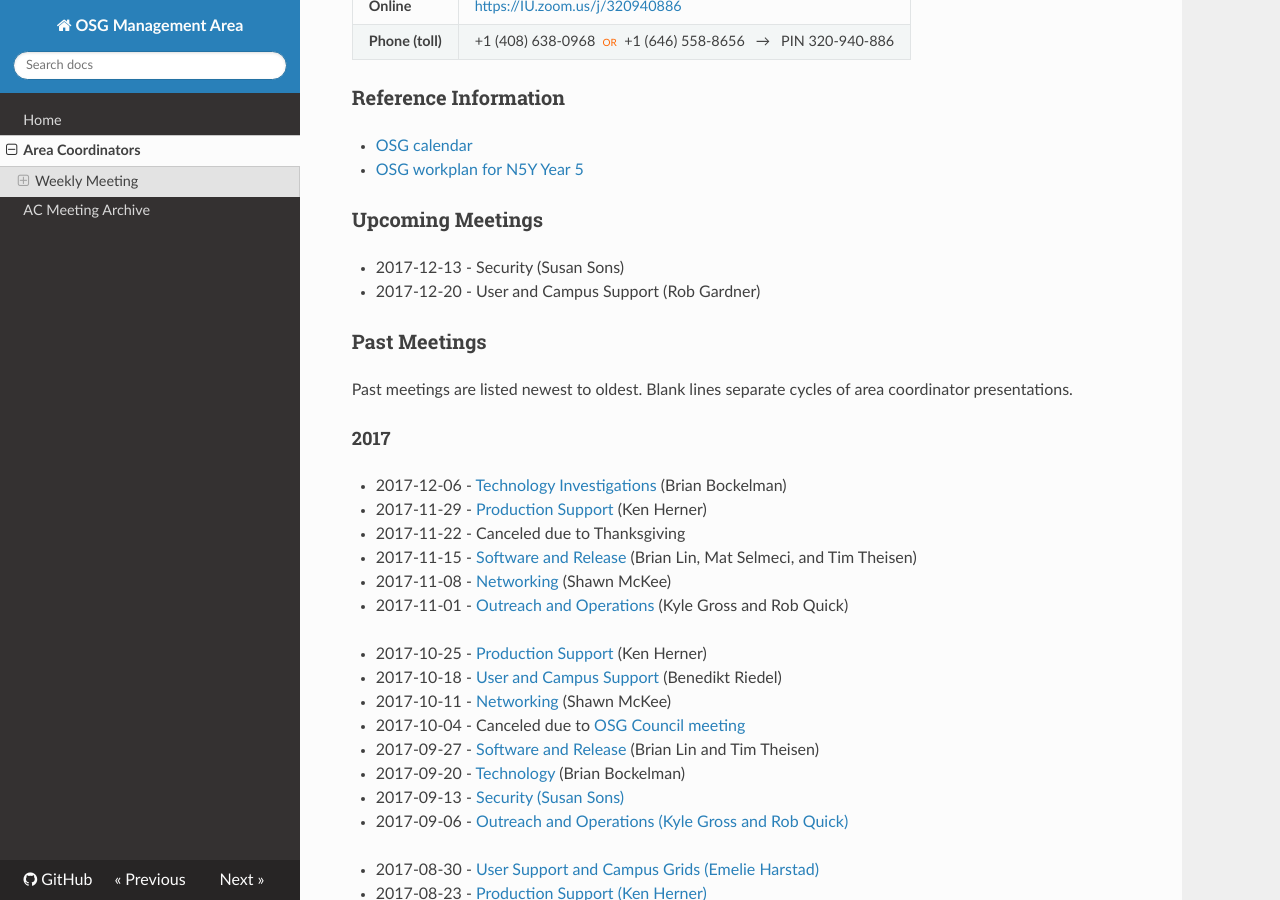
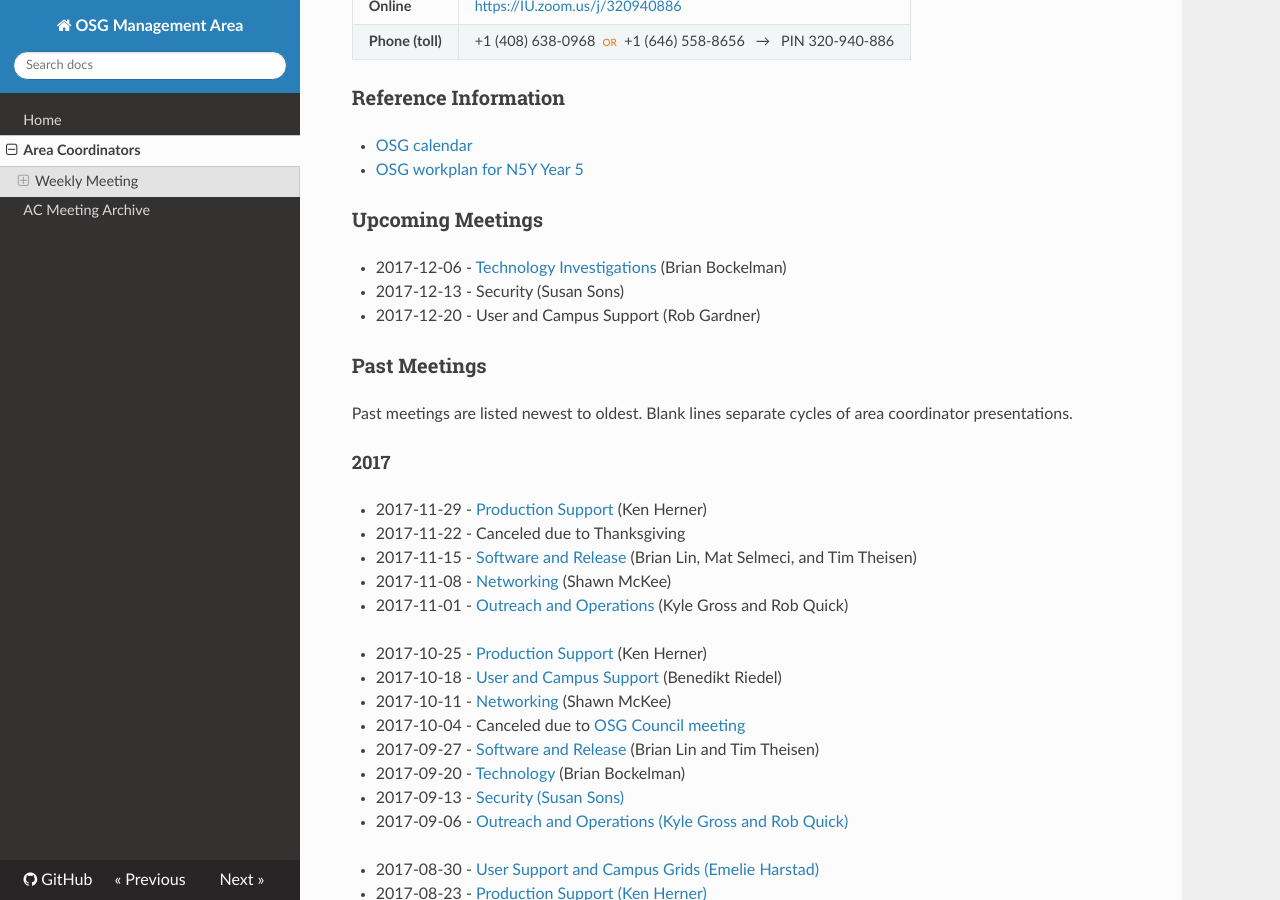
Before and after one commit to ppaschos/management-1, an MkDocs documentation site: the page built from docs/area-coordinators.md, in a window 1280 px wide and 900 px high, scrolled down 770 px. Built offline with MkDocs 1.6.1, drawn with Linux system fonts in a browser that asks for light colours; nearby versions of some CDN libraries; old or Windows-style settings are respelled for this version of MkDocs; part of the change alters nothing that is shown.

Commit message:
Moved TI back to upcoming until notes are sent out

```diff
--- a/docs/area-coordinators.md
+++ b/docs/area-coordinators.md
@@ -44,6 +44,7 @@ The current Area Coordinators are:
 
 ### Upcoming Meetings
 
+- 2017-12-06 - [Technology Investigations](https://drive.google.com/open?id=1-PgmJ8XwghMtE730ucJn9NVFTST6ioF3) (Brian Bockelman)
 - 2017-12-13 - Security (Susan Sons)
 - 2017-12-20 - User and Campus Support (Rob Gardner)
 
@@ -54,7 +55,6 @@ Past meetings are listed newest to oldest.  Blank lines separate cycles of area
 
 #### 2017
 
-- 2017-12-06 - [Technology Investigations](https://drive.google.com/open?id=1-PgmJ8XwghMtE730ucJn9NVFTST6ioF3) (Brian Bockelman)
 - 2017-11-29 - [Production Support](https://drive.google.com/open?id=1D7bE2xZOTRKW61j2rc-itx7M9vpoWhY7) (Ken Herner)
 - 2017-11-22 - Canceled due to Thanksgiving
 - 2017-11-15 - [Software and Release](https://docs.google.com/document/d/1RicLGqMfOzBvds6VbKaIPFzFsk45w2U8zKjISJ4q_EE/edit?usp=sharing) (Brian Lin, Mat Selmeci, and Tim Theisen)
```
